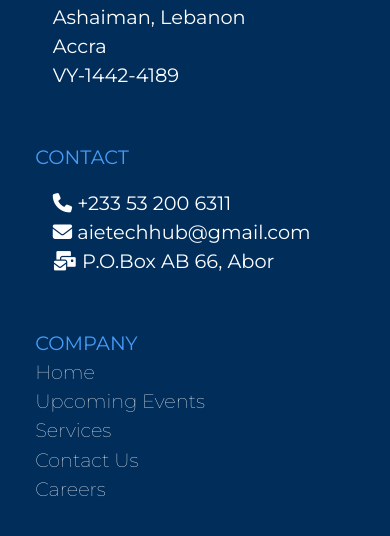
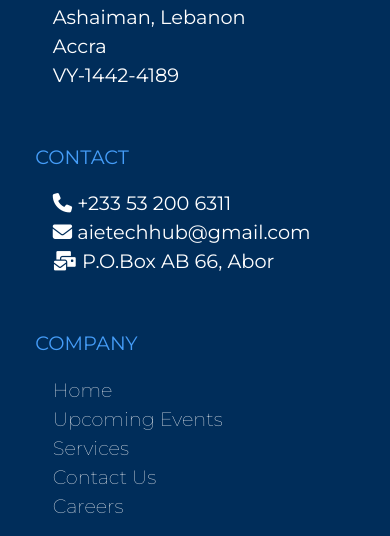
Before and after one commit to selormButsorGamenyah/projectWeb_aietechhub, a plain HTML site: page index.html in a window 390 px wide. Shown: the part 8900-9436 px from the top of the page. Drawn offline with nearby package versions, Linux system fonts and the light colour scheme.

Commit message:
added padding to the footer

```diff
--- a/css/index.css
+++ b/css/index.css
@@ -916,7 +916,7 @@ footer {
     font-size: smaller;
   }
 
-  .footer-company-address address, .footer-company-contact address, .footer-company-services ul {
+  .footer-company-address address, .footer-company-contact address, .footer-company-services ul, .footer-company-siteMap ul {
     font-style: normal;
     padding: 1rem;
   }
```
